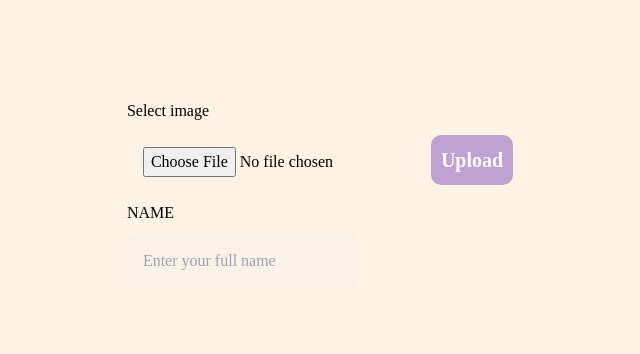
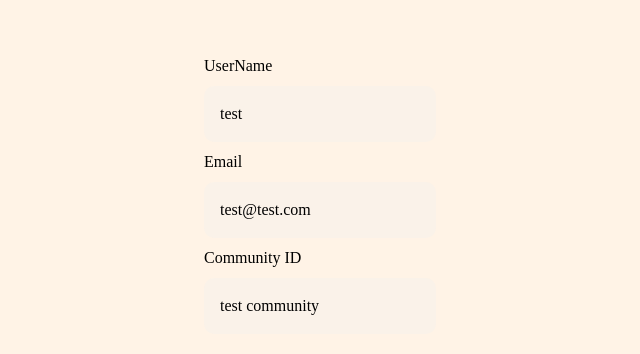
Before and after one commit to MinjiKong/BurnOut, a React (Create React App) app: page /leaderboard in a window 1280 px wide. Shown: the part 202-556 px from the top of the page, without its empty margins (320-960 px from the left). Built offline with nearby package versions, Linux system fonts and the light colour scheme; a web font is replaced by a local one.

Commit message:
Setup Firebase connect

```diff
--- a/src/components/DataInterface.jsx
+++ b/src/components/DataInterface.jsx
@@ -4,6 +4,7 @@ import { getAnalytics } from "firebase/analytics";
 import {
     getFirestore,
     query,
+    where,
     orderBy,
     onSnapshot,
     collection,
@@ -228,17 +229,22 @@ export const updateUser = (user) => {
 }
 
 export const getUser = (userId) => {
-    const userRef = doc(db, "users", userId);
-    return getDoc(userRef).then((doc) => {
-        if (doc.exists()) {
-            return doc.data();
-        } else {
-            // doc.data() will be undefined in this case
-            console.log("No such document!");
-        }
-    }).catch((error) => {
-        console.log("Error getting document:", error);
-    });
+    return {
+        userName: "test",
+        email: "test@test.com",
+        communityID: "test community",
+    }
+    // const userRef = doc(db, "users", userId);
+    // return getDoc(userRef).then((doc) => {
+    //     if (doc.exists()) {
+    //         return doc.data();
+    //     } else {
+    //         // doc.data() will be undefined in this case
+    //         console.log("No such document!");
+    //     }
+    // }).catch((error) => {
+    //     console.log("Error getting document:", error);
+    // });
 }
 
 // community functions
--- a/src/components/ProfileView.jsx
+++ b/src/components/ProfileView.jsx
@@ -30,99 +30,133 @@
 // export default ProfileView
 
 import React, { useState, useEffect } from 'react';
-import firebase from 'firebase/app';
-import 'firebase/storage';
-import 'firebase/auth';
+// import firebase from 'firebase/app';
+// import 'firebase/storage';
+// import 'firebase/auth';
 import '../profile.css';
+import * as DataInterface from './DataInterface'
+
 
 function ProfileView() {
-  const [name, setName] = useState('');
+  const [username, setUsername] = useState('');
   const [email, setEmail] = useState('');
-  const [password, setPassword] = useState('');
+  const [communityID, setCommunityID] = useState('');
   const [photoUrl, setPhotoUrl] = useState(null);
-  const [photoFile, setPhotoFile] = useState(null);
+  // const [pho
+
+  const handleUserUpdate = (e) => {
+    e.preventDefault();
+
+    const userData = {
+      email: email,
+      userName: username,
+      communityID: communityID,
+    }
+
+    DataInterface.updateUser(userData)
+
+  };
+
+  const getUserInfo = () => {
+    const data = DataInterface.getUser()
+
+    console.log(data)
+    setUsername(data.userName)
+    setEmail(data.email)
+    setCommunityID(data.communityID)
+
+  }
 
   useEffect(() => {
-    const user = firebase.auth().currentUser;
-    if (user) {
-      setName(user.displayName || '');
-      setEmail(user.email || '');
-      setPassword('');
-      setPhotoUrl(user.photoURL || null);
-    }
+    getUserInfo()
   }, []);
+  // useEffect(() => {
+  //   const user = firebase.auth().currentUser;
+  //   if (user) {
+  //     setName(user.displayName || '');
+  //     setEmail(user.email || '');
+  //     setPassword('');
+  //     setPhotoUrl(user.photoURL || null);
+  //   }
+  // }, []);
 
-  const handleFile = (e) => {
-    const file = e.target.files[0];
-    if (file) {
-      setPhotoFile(file);
-      setPhotoUrl(URL.createObjectURL(file));
-    }
-  };
+  // const handleFile = (e) => {
+  //   const file = e.target.files[0];
+  //   if (file) {
+  //     setPhotoFile(file);
+  //     setPhotoUrl(URL.createObjectURL(file));
+  //   }
+  // };
 
-  const handleUpload = () => {
-    if (photoFile) {
-      const storageRef = firebase.storage().ref(`users/${firebase.auth().currentUser.uid}/profile.jpg`);
-      storageRef.put(photoFile).then(() => {
-        storageRef.getDownloadURL().then((url) => {
-          setPhotoUrl(url);
-          firebase.auth().currentUser.updateProfile({ photoURL: url });
-        });
-      });
-    }
-  };
+  // const handleUpload = () => {
+  //   if (photoFile) {
+  //     const storageRef = firebase.storage().ref(`users/${firebase.auth().currentUser.uid}/profile.jpg`);
+  //     storageRef.put(photoFile).then(() => {
+  //       storageRef.getDownloadURL().then((url) => {
+  //         setPhotoUrl(url);
+  //         firebase.auth().currentUser.updateProfile({ photoURL: url });
+  //       });
+  //     });
+  //   }
+  // };
 
-  const handleNameEdit = () => {
-    document.getElementById('name-input').disabled = false;
-    document.getElementById('name-save').disabled = false;
-    document.getElementById('name-edit').disabled = true;
-  };
+  // const handleNameEdit = () => {
+  //   document.getElementById('name-input').disabled = false;
+  //   document.getElementById('name-save').disabled = false;
+  //   document.getElementById('name-edit').disabled = true;
+  // };
 
-  const handleNameSave = () => {
-    firebase.auth().currentUser.updateProfile({ displayName: name }).then(() => {
-      document.getElementById('name-input').disabled = true;
-      document.getElementById('name-save').disabled = true;
-      document.getElementById('name-edit').disabled = false;
-    });
-  };
+  // const handleNameSave = () => {
+  //   firebase.auth().currentUser.updateProfile({ displayName: name }).then(() => {
+  //     document.getElementById('name-input').disabled = true;
+  //     document.getElementById('name-save').disabled = true;
+  //     document.getElementById('name-edit').disabled = false;
+  //   });
+  // };
 
-  const handleEmailEdit = () => {
-    document.getElementById('email-input').disabled = false;
-    document.getElementById('email-save').disabled = false;
-    document.getElementById('email-edit').disabled = true;
-  };
+  // const handleEmailEdit = () => {
+  //   document.getElementById('email-input').disabled = false;
+  //   document.getElementById('email-save').disabled = false;
+  //   document.getElementById('email-edit').disabled = true;
+  // };
 
-  const handleEmailSave = () => {
-    firebase.auth().currentUser.updateEmail(email).then(() => {
-      document.getElementById('email-input').disabled = true;
-      document.getElementById('email-save').disabled = true;
-      document.getElementById('email-edit').disabled = false;
-    });
-  };
+  // const handleEmailSave = () => {
+  //   firebase.auth().currentUser.updateEmail(email).then(() => {
+  //     document.getElementById('email-input').disabled = true;
+  //     document.getElementById('email-save').disabled = true;
+  //     document.getElementById('email-edit').disabled = false;
+  //   });
+  // };
 
-  const handlePasswordEdit = () => {
-    document.getElementById('password-input').disabled = false;
-    document.getElementById('password-save').disabled = false;
-    document.getElementById('password-edit').disabled = true;
-  };
+  // const handlePasswordEdit = () => {
+  //   document.getElementById('password-input').disabled = false;
+  //   document.getElementById('password-save').disabled = false;
+  //   document.getElementById('password-edit').disabled = true;
+  // };
 
-  const handlePasswordSave = () => {
-    firebase.auth().currentUser.updatePassword(password).then(() => {
-      document.getElementById('password-input').disabled = true;
-      document.getElementById('password-save').disabled = true;
-      document.getElementById('password-edit').disabled = false;
-      setPassword('');
-    });
-  };
+  // const handlePasswordSave = () => {
+  //   firebase.auth().currentUser.updatePassword(password).then(() => {
+  //     document.getElementById('password-input').disabled = true;
+  //     document.getElementById('password-save').disabled = true;
+  //     document.getElementById('password-edit').disabled = false;
+  //     setPassword('');
+  //   });
+  // };
+
+
 
   return (
     <div className="profile">
-      <h2>Select image</h2>
-      <input type="file" name="file" onChange={handleFile} />
-      {photoUrl && <img src={photoUrl} alt="Profile" /> }
-      <button className="buttons" type="button" onClick={handleUpload}>Upload</button>
-      <h2>NAME</h2>
-      <input type="text" id="name-input" className="profile-form" placeholder="Enter your full name" value={name} disabled onChange={(e) => setName(e.target.value)}></input>
+      {/* <h2>Select image</h2>
+      <input type="file" name="file" onChange={(e) => set(e.target.value)} />
+      {photoUrl && <img src={photoUrl} alt="Profile" /> } */}
+      {/* <button className="buttons" type="button" onClick={handleUpload}>Upload</button> */}
+      <h2>UserName</h2>
+      <input type="text" id="name-input" className="profile-form" placeholder="Enter your full name" value={username} disabled onChange={(e) => setUsername(e.target.value)}></input>
+      <h2>Email</h2>
+      <input type="text" id="email-input" className="profile-form" placeholder="Enter your email" value={email} disabled onChange={(e) => setEmail(e.target.value)}></input>
+      <h2>Community ID</h2>
+      <input type="text" id="communityID-input" className="profile-form" placeholder="Enter your community ID" value={communityID} disabled onChange={(e) => setCommunityID(e.target.value)}></input>
      </div>
 
       )
```
